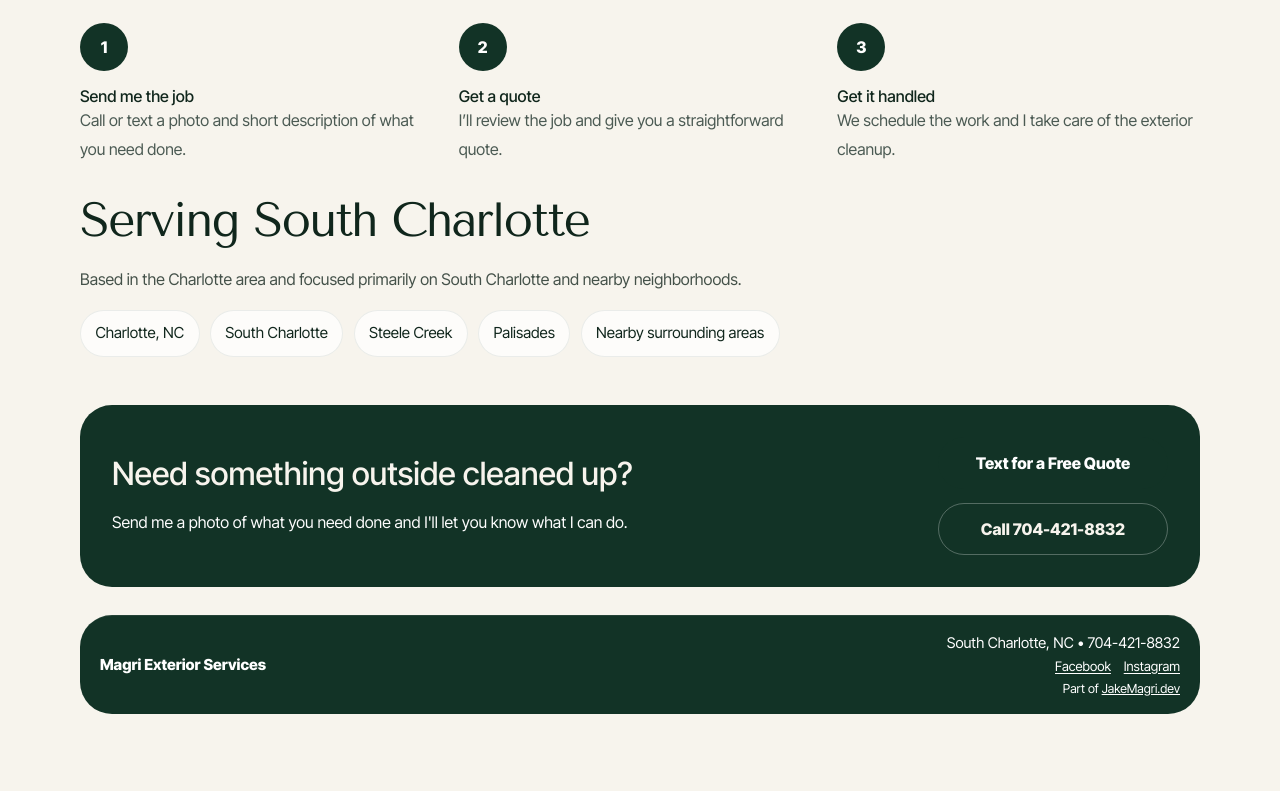
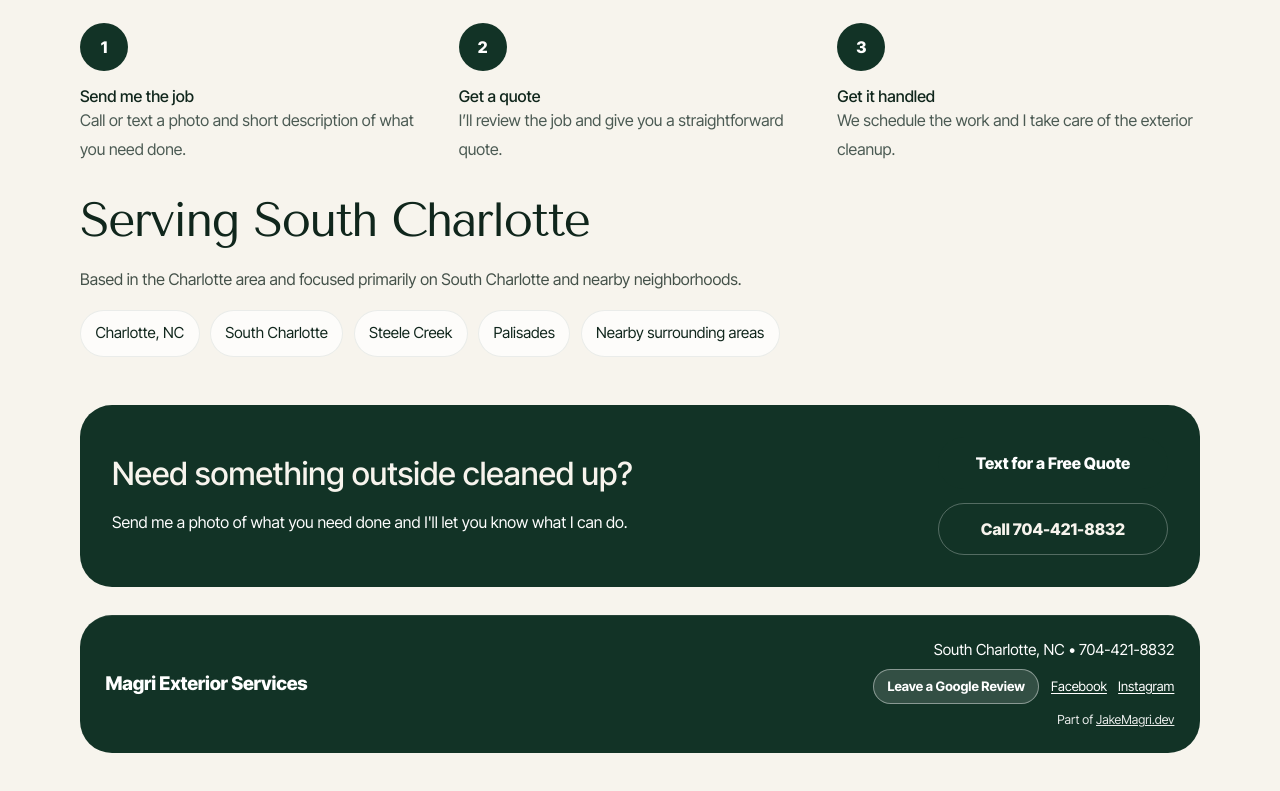
Before and after one commit to jake-magri/React-Portfolio, a Next.js app: page /exterior-services in a window 1280 px wide. Shown: the part 3788-4579 px from the top of the page. Before the commit the page ends 4542 px from the top, so only its background shows below. Built offline with nearby package versions, Linux system fonts and the light colour scheme.

Commit message:
added google review link

```diff
--- a/src/components/ExteriorServices.js
+++ b/src/components/ExteriorServices.js
@@ -273,6 +273,16 @@ export default function ExteriorServices() {
         <div className={styles.localFooterBrand}>Magri Exterior Services</div>
         <div className={styles.localFooterRight}>
           <div className={styles.localFooterMeta}>South Charlotte, NC • 704-421-8832</div>
+          <div className={styles.localFooterLinks}>
+            <a
+              className={styles.localFooterReviewButton}
+              href="https://g.page/r/CbrBCnWqGdD5EAE/review"
+              target="_blank"
+              rel="noopener noreferrer"
+              aria-label="Leave a Google review for Magri Exterior Services"
+            >
+              Leave a Google Review
+            </a>
             <div className={styles.localFooterSocial} aria-label="Magri Exterior Services social links">
               <a
                 href="https://www.facebook.com/profile.php?id=61592680299659&mibextid=wwXIfr&mibextid=wwXIfr"
@@ -288,6 +298,7 @@ export default function ExteriorServices() {
               >
                 Instagram
               </a>
+            </div>
           </div>
           <div className={styles.localFooterSubtle}>
             Part of <a href="/">JakeMagri.dev</a>
--- a/src/components/ExteriorServices.module.css
+++ b/src/components/ExteriorServices.module.css
@@ -437,36 +437,45 @@
 .localFooter {
   width: min(1120px, 100%);
   margin: 1.75rem auto 0;
-  padding: 1rem 1.1rem;
+  padding: 1.35rem 1.4rem;
   background: #123326;
   border-radius: 2rem;
   display: grid;
   justify-items: start;
   font-family: 'Inter Tight', sans-serif;
   color: #ffffff;
-  gap: 0.25rem;
+  gap: 0.65rem;
 }
 
 .localFooterRight {
   display: grid;
-  gap: 0.2rem;
+  gap: 0.45rem;
   justify-items: start;
 }
 
 .localFooterBrand {
-  font-size: 0.95rem;
+  font-size: 1.18rem;
   font-weight: 800;
+  letter-spacing: -0.01em;
   color: #ffffff;
 }
 
 .localFooterMeta {
-  font-size: 0.92rem;
+  font-size: 0.95rem;
   color: #ffffff;
+}
+
+.localFooterLinks {
+  display: flex;
+  flex-wrap: wrap;
+  align-items: center;
+  gap: 0.75rem;
 }
 
 .localFooterSubtle {
   font-size: 0.78rem;
   color: #ffffff;
+  opacity: 0.9;
 }
 
 .localFooterSubtle a {
@@ -478,9 +487,31 @@
 .localFooterSocial {
   display: flex;
   flex-wrap: wrap;
-  gap: 0.8rem;
+  gap: 0.7rem;
   font-size: 0.82rem;
   color: #ffffff;
+}
+
+.localFooterReviewButton {
+  display: inline-flex;
+  align-items: center;
+  justify-content: center;
+  min-height: 2.2rem;
+  padding: 0.35rem 0.82rem;
+  border-radius: 999px;
+  border: 1px solid rgba(255, 255, 255, 0.42);
+  background: rgba(255, 255, 255, 0.14);
+  color: #ffffff;
+  font-size: 0.82rem;
+  font-weight: 700;
+  text-decoration: none;
+  transition: transform 180ms ease, background 180ms ease, box-shadow 180ms ease;
+}
+
+.localFooterReviewButton:hover {
+  transform: translateY(-1px);
+  background: rgba(255, 255, 255, 0.22);
+  box-shadow: 0 10px 20px rgba(0, 0, 0, 0.18);
 }
 
 .localFooterSocial a {
@@ -565,13 +596,17 @@
   .localFooter {
     grid-template-columns: 1fr auto;
     align-items: center;
-    gap: 1rem;
-    padding: 1rem 1.25rem;
+    gap: 1.25rem;
+    padding: 1.45rem 1.6rem;
   }
 
   .localFooterRight {
     justify-items: end;
     text-align: right;
+  }
+
+  .localFooterLinks {
+    justify-content: flex-end;
   }
 
   .localFooterSocial {
@@ -584,9 +619,22 @@
 }
 
 @media (max-width: 767px) {
+  .localFooter {
+    padding: 1.15rem 1rem;
+    gap: 0.55rem;
+  }
+
+  .localFooterBrand {
+    font-size: 1.06rem;
+  }
+
   .localFooterRight {
     justify-items: start;
     text-align: left;
+  }
+
+  .localFooterLinks {
+    justify-content: flex-start;
   }
 
   .localFooterSocial {
```
Lines whose indentation alone changed are shown as unchanged.
